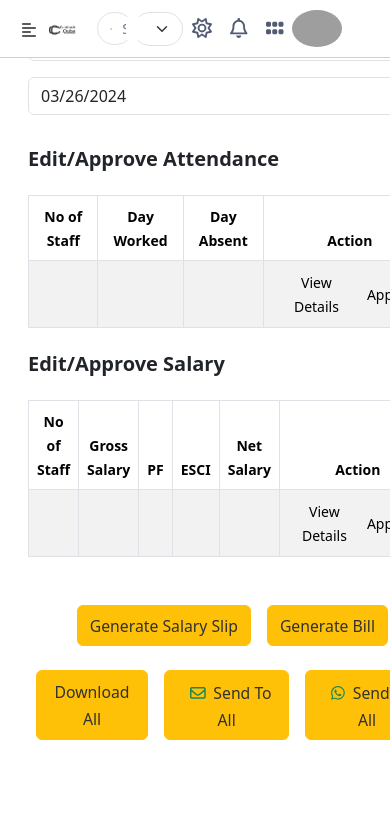
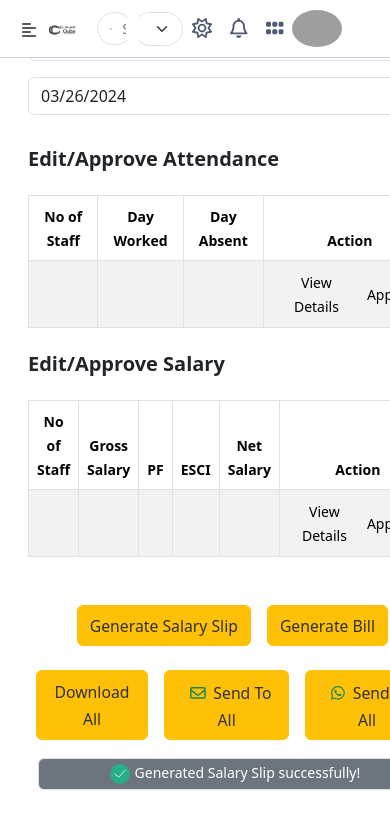
Before and after one commit to BhartiNagpure/Dashboard, a React (Create React App) app: page /wages in a window 390 px wide. Both pictures are taken after typing "Sample", "Sample" into the empty fields and a click on the button "Generate Salary Slip". Shown: the part 251-1079 px from the top of the page. Built offline with nearby package versions, Linux system fonts and the light colour scheme; grey boxes are pictures that could not be loaded.

Commit message:
changes in Wages alert

```diff
--- a/src/assests/css/style.css
+++ b/src/assests/css/style.css
@@ -248,3 +248,25 @@ Wages Page Alert CSS
   width: 20px;
   margin: 5px;
 }
+
+.custom-alert div{
+  width: 20rem;
+}
+
+
+@media only screen and (max-width: 600px) {
+  .custom-alert {
+    width: 100% !important;
+    padding: 10px;
+
+  }
+
+  .message {
+    width: 100% !important;
+    text-align: center;
+    display: flexbox;
+    white-space: nowrap;
+    overflow: hidden;
+    text-overflow: ellipsis;
+  }
+}
--- a/src/pages/Transactions/Wages.js
+++ b/src/pages/Transactions/Wages.js
@@ -13,9 +13,9 @@ import success from "../../assests/images/success-svgrepo-com.svg";
 function CustomAlert({ message }) {
   return (
     <div className="custom-alert">
-      <div className="message border rounded w-25 bg-secondary text-white alert-div">
+      <div className="message border rounded  bg-secondary text-white alert-div">
         <img src={success} alt="Successfully" />
-        {message}
+        <small>{message}</small>
       </div>
     </div>
   );
@@ -49,7 +49,7 @@ export default function Wages() {
     if (showAlert) {
       timer = setTimeout(() => {
         setShowAlert(false);
-      }, 2000);
+      }, 3000);
     }
     return () => clearTimeout(timer);
   }, [showAlert]);
```
